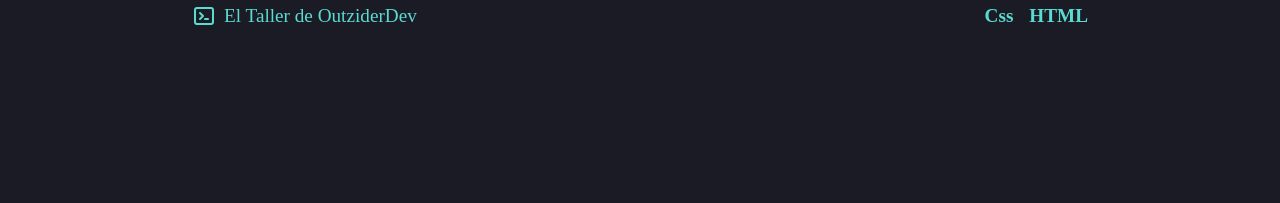
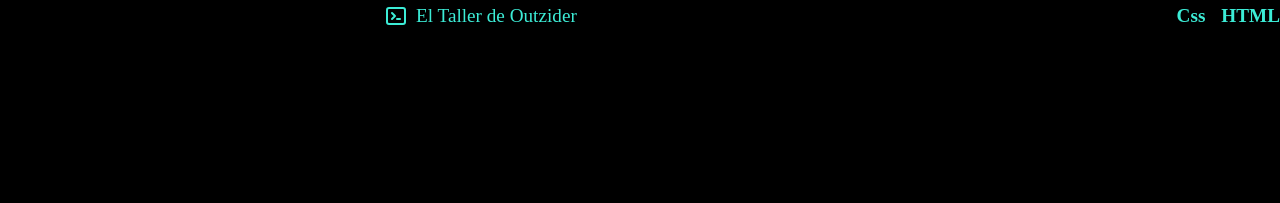
Before and after one commit to OutziderDev/Practicas, an Astro site: page / in a window 1280 px wide. Built offline with nearby package versions, Linux system fonts and the light colour scheme; Astro itself is replaced by a stand-in of ours.

Commit message:
feat: actualizar colores y estilos en LayoutLanding y modificar el título en index

```diff
--- a/src/layouts/LayoutLanding.astro
+++ b/src/layouts/LayoutLanding.astro
@@ -12,6 +12,9 @@ const title = Astro.props.title || "El taller de OutziderDev";
 	</head>
 	<body>
     <!-- <NavSidebar /> -->
+     <div class="color1"></div>
+     <div class="color2"></div>
+     <div class="color3"></div>
     <main>
       <slot />
     </main>
@@ -27,36 +30,25 @@ const title = Astro.props.title || "El taller de OutziderDev";
 
   :root{
     /* Colores */
-    --color-fondo: rgb(19, 19, 23);
-    --color-fondo-muted: rgb(26, 27, 37);
-    --color-fondo-secundario: #1d5a5d;
-    --color-feo: #1bc;
-    --color-fe:  #1ab8c1;
-    --main: rgb(60, 236, 214);
-    --color-texto-prime: #ecae63;
-    /* ---- */
-    --color-azul-oscuro: #000f3f;
-    --color-azul-fondo: #02134d;
-    --color-azul: #014494;
-    --color-azul-claro: #61eaff;
-    --color-celeste: #01a8e2;
-    --color-verde-azulado: #03787f;
-    --color-texto: #ffe9e0;
-    --color-texto-sombra: #ab9e99;
+    --color-fondo: #131317;
+    --color-fondo-muted: #1a1b25;
+    --color-fondo-claro: #212433;
+    --color-principal: #3cecd6;
+    --texto-muted: #a7acd1;
+    --color-naranja: #fb8f51;
+
+
     /* Fuentes */
     --texto-titulo-general: 'Overlock', italic;
     --texto-titulo-emergente: 'Mada Variable', sans-serif;
     --texto-basico: 'Maitree', serif;
 
-    /* oficiales */
-    --color-verdoso: #53c9b1;
-    --color-verdoso-mod: #5adad1;
+    /* colores para opciones */
+    /*--color-verdoso-mod: #5adad1;
     --color-darkblue: #0a0f1e;
     --color-light-darkblue: #101828;
-    --color-decorador: #192238;
-    --color-naranja: #fb8f51;
+    --color-decorador: #192238; */
   }
-
   @font-face {
     font-family: 'Maitree';
     font-style: normal;
@@ -93,10 +85,25 @@ const title = Astro.props.title || "El taller de OutziderDev";
 
 	body {
 		width: 100%;
-    background: var(--color-fondo-muted);
+    background: black;
     color: var(--texto);
     display: flex;
 	}
+  .color1 {
+    background-color: var(--color-verdoso-mod);
+    width: 200px;
+    height: 200px;
+  }
+  .color2 {
+    background-color: var(--expres);
+    width: 200px;
+    height: 200px;
+  }
+  .color3 {
+    background-color: var(--color-feo);
+    width: 200px;
+    height: 200px;
+  }
 
   main {
     flex: 1;
--- a/src/pages/index.astro
+++ b/src/pages/index.astro
@@ -5,7 +5,7 @@ import Layout from '@/layouts/LayoutLanding.astro';
   <header>
     <div class="brand">
       <svg xmlns="http://www.w3.org/2000/svg" width="24" height="24" viewBox="0 0 24 24" fill="none" stroke="currentColor" stroke-width="2" stroke-linecap="round" stroke-linejoin="round" class="icon icon-tabler icons-tabler-outline icon-tabler-terminal-2"><path stroke="none" d="M0 0h24v24H0z" fill="none"/><path d="M8 9l3 3l-3 3" /><path d="M13 15l3 0" /><path d="M3 6a2 2 0 0 1 2 -2h14a2 2 0 0 1 2 2v12a2 2 0 0 1 -2 2h-14a2 2 0 0 1 -2 -2l0 -12" /></svg>
-      <span>El Taller de OutziderDev</span>
+      <span>El Taller de Outzider </span>
     </div>
     <nav>
       <a href="/css/">Css</a>
@@ -27,7 +27,7 @@ import Layout from '@/layouts/LayoutLanding.astro';
   header {
     max-width: 70dvw;
     font-size: 1.2rem;
-    color: var(--color-verdoso-mod);
+    color: var(--color-principal);
     width: 100dvw;
     height: 2rem;
     display: flex;
```
